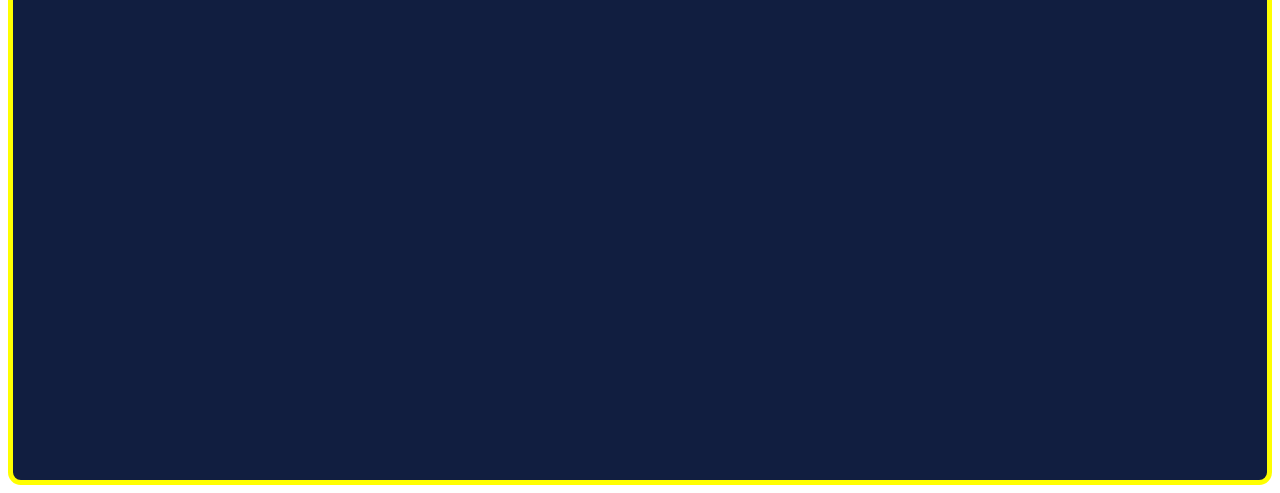
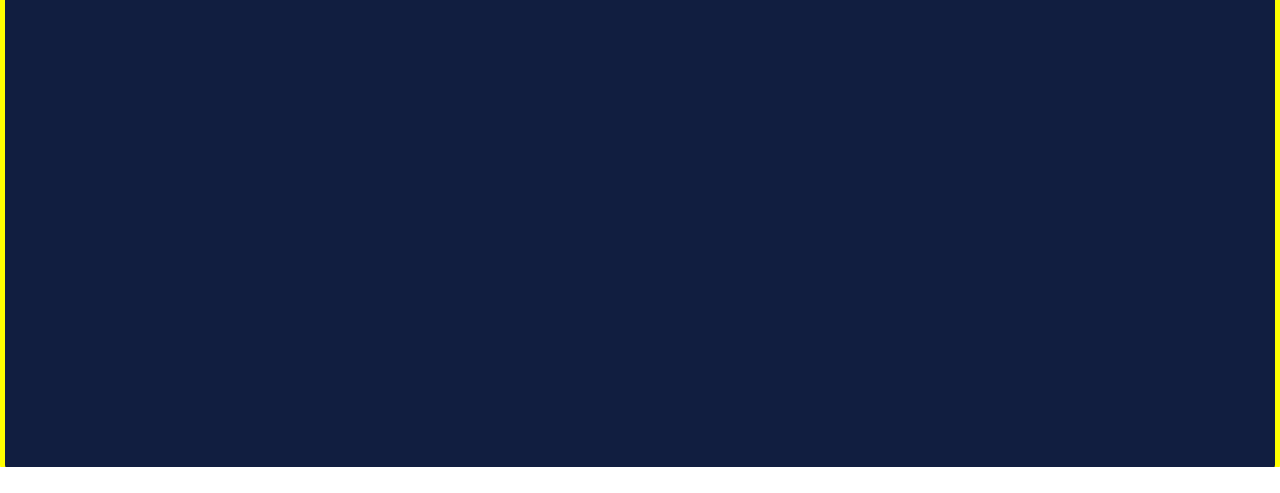
Before and after one commit to subhajit11010/subhajit11010.github.io, a plain HTML site: page index.html in a window 1280 px wide. Shown: the part 333-826 px from the top of the page. After the commit the page ends 800 px from the top, so only its background shows below. Drawn offline with Linux system fonts and the light colour scheme.

Commit message:
Update index.html

```diff
--- a/index.html
+++ b/index.html
@@ -4,6 +4,13 @@
   <head>
     <title>Document</title>
     <style>
+      html, body {
+        margin: 0;
+        padding: 0;
+        height: 100vh;
+        overflow: hidden;
+      }
+
       div{
         display: flex;
         flex-direction: column;
```
